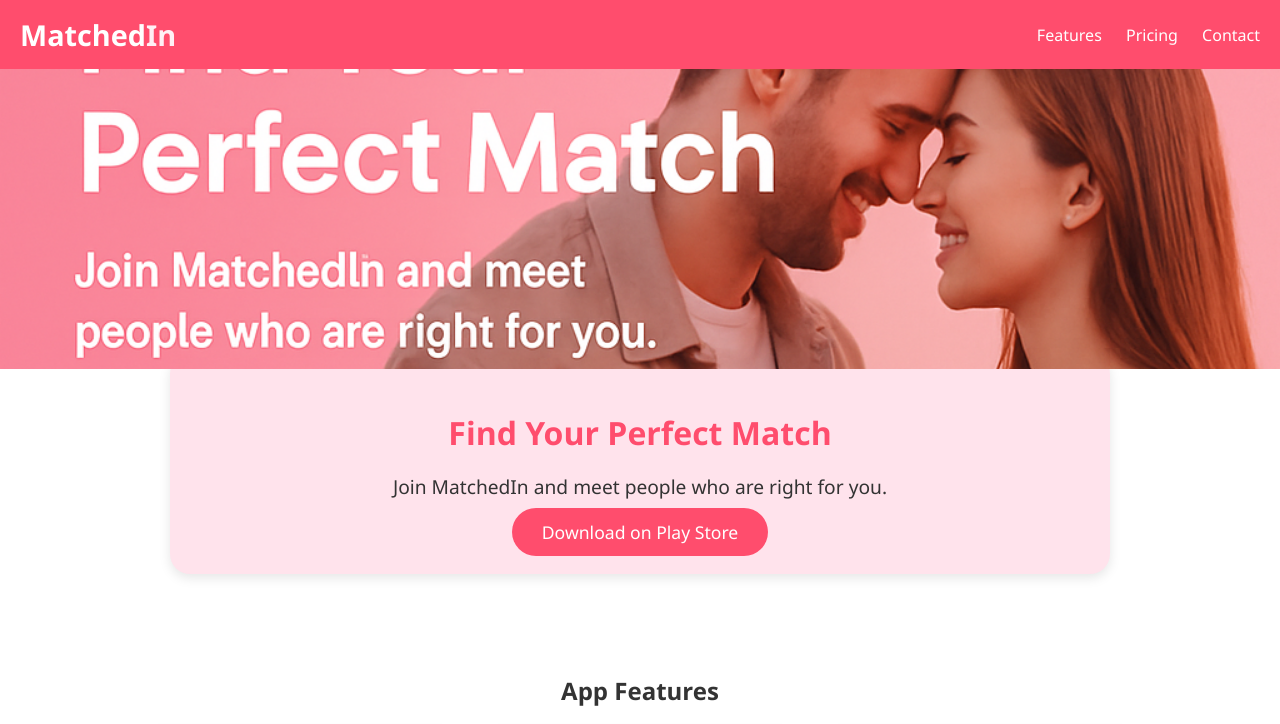
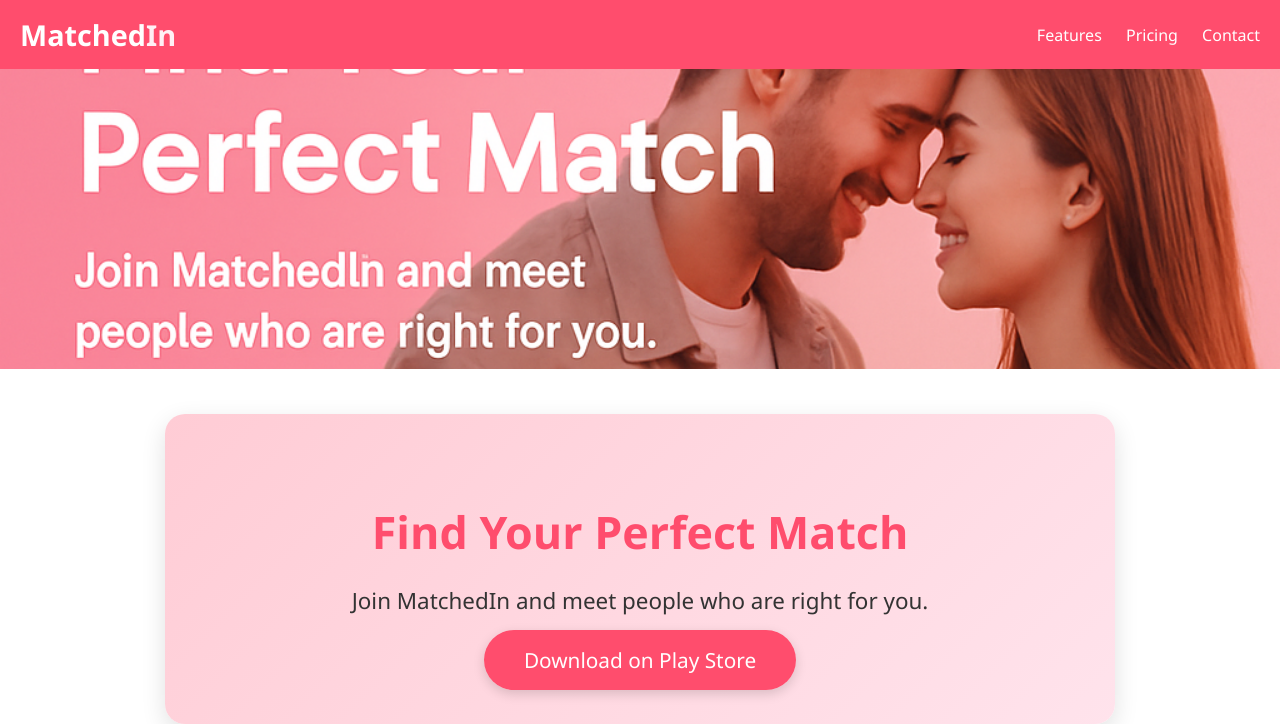
Before and after one commit to srchavhan/matchedin-website, a plain HTML site: page index.html in a window 1280 px wide. Shown: the top 724 px of the page. Drawn offline with Linux system fonts and the light colour scheme.

Commit message:
Update style.css

```diff
--- a/styles/style.css
+++ b/styles/style.css
@@ -120,22 +120,41 @@ footer a {
   box-shadow: 0 4px 12px rgba(0,0,0,0.1);
 }
 
+.intro-card {
+  background: linear-gradient(135deg, #ffccd5, #ffe3ec);
+  margin: 40px auto;
+  padding: 50px 25px;
+  max-width: 900px;
+  border-radius: 20px;
+  text-align: center;
+  box-shadow: 0 8px 24px rgba(0,0,0,0.12);
+}
+
 .intro-card h1 {
-  margin-bottom: 10px;
+  margin-bottom: 20px;
   color: #ff4d6d;
-  font-size: 2rem;
+  font-size: 2.8rem;
+  font-weight: 700;
 }
 
 .intro-card p {
-  margin-bottom: 20px;
-  font-size: 1.2rem;
+  margin-bottom: 30px;
+  font-size: 1.4rem;
+  color: #333;
 }
 
 .btn-large {
   background: #ff4d6d;
   color: white;
-  padding: 12px 30px;
+  padding: 16px 40px;
   border-radius: 30px;
   text-decoration: none;
-  font-size: 1.1rem;
+  font-size: 1.3rem;
+  box-shadow: 0 4px 12px rgba(0,0,0,0.15);
+  transition: all 0.3s ease;
 }
+
+.btn-large:hover {
+  background: #e60040;
+  box-shadow: 0 6px 16px rgba(0,0,0,0.2);
+}
```
